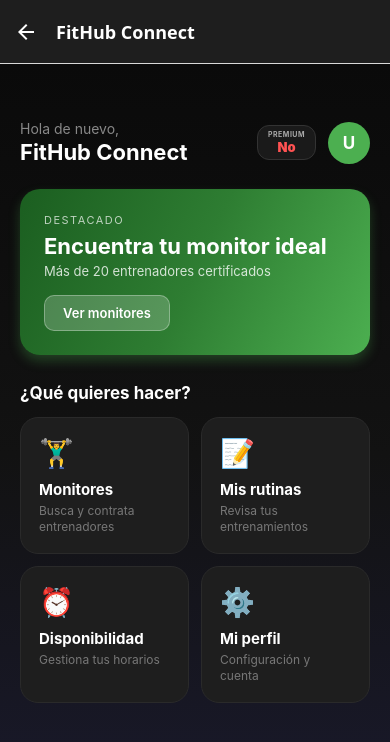
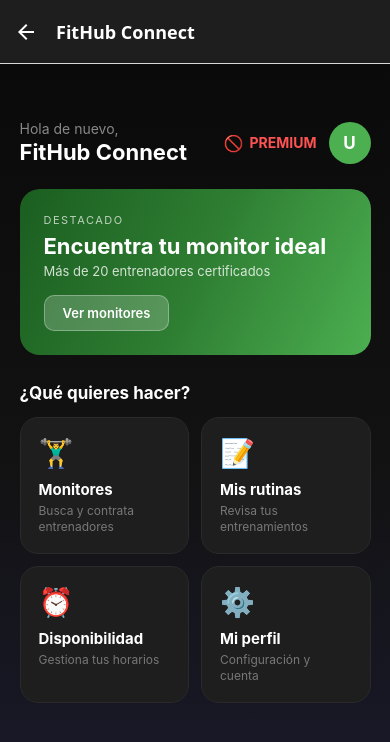
Before and after one commit to GranPatriarca02/FitHub-Connect, a React Native app in the folder mobile/: screen /Home in a window 390 px wide. Shown: the top 742 px of the page. Built offline with nearby package versions, Linux system fonts and the light colour scheme.

Commit message:
refactor: Mejoras en el diseño responsivo web y añadido icono de usuario PREMIUM

```diff
--- a/mobile/src/screens/HomeScreen.jsx
+++ b/mobile/src/screens/HomeScreen.jsx
@@ -1,19 +1,20 @@
 import React, { useState, useCallback } from 'react';
 import {
   View, Text, TouchableOpacity, StyleSheet,
-  ScrollView, Dimensions
+  ScrollView, Dimensions, Platform
 } from 'react-native';
-import { LinearGradient } from 'expo-linear-gradient';
-import AsyncStorage from '@react-native-async-storage/async-storage';
-import { useFocusEffect } from '@react-navigation/native';
+import { LinearGradient } from 'expo-linear-gradient'; // Para esos fondos con degradado pro
+import AsyncStorage from '@react-native-async-storage/async-storage'; // Para leer los datos guardados en el móvil
+import { useFocusEffect } from '@react-navigation/native'; // Vital para refrescar datos al volver a esta pantalla
 
-const { width } = Dimensions.get('window');
+const { width } = Dimensions.get('window'); // Sacamos el ancho de la pantalla para que las cards se ajusten solas
 
 export default function HomeScreen({ navigation }) {
+  // Estados para el nombre y el rol
   const [role, setRole] = useState('FREE');
   const [userName, setUserName] = useState('');
 
-  // Carga los datos cada vez que la pantalla gana el foco (vuelve de otra pantalla)
+  // HOOK clave: se ejecuta cada vez que el usuario entra en Home.
   useFocusEffect(
     useCallback(() => {
       const loadUserData = async () => {
@@ -23,20 +24,22 @@ export default function HomeScreen({ navigation }) {
           if (savedRole) setRole(savedRole);
           if (savedName) setUserName(savedName);
         } catch (e) {
-          console.error("Error cargando datos del usuario", e);
+          console.error("No pudimos leer los datos de AsyncStorage", e);
         }
       };
       loadUserData();
     }, [])
   );
 
+  // Variable de apoyo para no escribir "role === 'CLIENT_PREMIUM'" en todos lados
   const isPremium = role === 'CLIENT_PREMIUM';
 
   return (
+    // El fondo oscuro principal con un toque azul al final
     <LinearGradient colors={['#0a0a0a', '#121212', '#1a1a2e']} style={styles.gradient}>
       <ScrollView contentContainerStyle={styles.container} showsVerticalScrollIndicator={false}>
 
-        {/* Cabecera */}
+        {/* __ CABECERA __ */}
         <View style={styles.header}>
           <View>
             <Text style={styles.greeting}>Hola de nuevo,</Text>
@@ -44,21 +47,34 @@ export default function HomeScreen({ navigation }) {
           </View>
 
           <View style={styles.headerRight}>
-            {/* BADGE DE MEMBRESÍA */}
-            <View style={[styles.premiumBadge, { borderColor: isPremium ? '#4CAF50' : '#333' }]}>
-              <Text style={styles.badgeLabel}>PREMIUM</Text>
-              <Text style={[styles.badgeStatus, { color: isPremium ? '#4CAF50' : '#FF5252' }]}>
-                {isPremium ? 'SÍ' : 'No'}
+            {/* Contenedor para el Badge (Icono + Texto) */}
+            <View style={styles.badgeContainer}>
+              {/* LÓGICA DE ICONOS: Candado si es Free, Check si es Premium */}
+              <Text style={styles.statusIcon}>
+                {isPremium ? '✅' : '🚫'}
+              </Text>
+
+              <Text style={[
+                styles.cardTitle, // Usamos la misma base de fuente que las cards
+                {
+                  color: isPremium ? '#4CAF50' : '#FF5252',
+                  marginBottom: 0,
+                  fontSize: 14 // Un pelín más pequeño para que quepa bien con el icono
+                }
+              ]}>
+                PREMIUM
               </Text>
             </View>
 
             <TouchableOpacity style={styles.avatar} onPress={() => { }}>
-              <Text style={styles.avatarText}>{userName ? userName.charAt(0).toUpperCase() : 'U'}</Text>
+              <Text style={styles.avatarText}>
+                {userName ? userName.charAt(0).toUpperCase() : 'U'}
+              </Text>
             </TouchableOpacity>
           </View>
         </View>
 
-        {/* Banner destacado */}
+        {/* __ BANNER DE PUBLICIDAD __*/}
         <LinearGradient
           colors={['#1b5e20', '#2E7D32', '#4CAF50']}
           style={styles.banner}
@@ -76,7 +92,6 @@ export default function HomeScreen({ navigation }) {
           </TouchableOpacity>
         </LinearGradient>
 
-        {/* Secciones */}
         <Text style={styles.sectionTitle}>¿Qué quieres hacer?</Text>
 
         <View style={styles.cardGrid}>
@@ -107,7 +122,7 @@ export default function HomeScreen({ navigation }) {
         </View>
 
       </ScrollView>
-    </LinearGradient>
+    </LinearGradient >
   );
 }
 
@@ -121,11 +136,12 @@ function ActionCard({ title, desc, icon, onPress }) {
   );
 }
 
+// ___ ESTILOS REPARADOS PARA MÓVIL ___
 const styles = StyleSheet.create({
   gradient: { flex: 1 },
   container: {
-    padding: 20,
-    paddingTop: 56,
+    paddingHorizontal: width * 0.05,
+    paddingTop: Platform.OS === 'android' ? 40 : 56, // Ajuste para notch en Android
     paddingBottom: 40,
   },
   header: {
@@ -149,25 +165,14 @@ const styles = StyleSheet.create({
     fontWeight: 'bold',
     color: '#fff',
   },
-  // ESTILOS DEL BADGE
-  premiumBadge: {
-    backgroundColor: '#1a1a1a',
-    borderWidth: 1,
-    borderRadius: 12,
-    paddingHorizontal: 10,
-    paddingVertical: 4,
+  // Nuevo estilo para alinear icono y texto del badge
+  badgeContainer: {
+    flexDirection: 'row',
     alignItems: 'center',
-    justifyContent: 'center',
+    gap: 6, // Espacio entre el emoji y la palabra PREMIUM
   },
-  badgeLabel: {
-    fontSize: 7,
-    color: '#aaa',
-    fontWeight: 'bold',
-    letterSpacing: 0.5,
-  },
-  badgeStatus: {
-    fontSize: 13,
-    fontWeight: '900',
+  statusIcon: {
+    fontSize: 16, // Tamaño adecuado para el emoji
   },
   avatar: {
     width: 42,
@@ -186,11 +191,6 @@ const styles = StyleSheet.create({
     borderRadius: 20,
     padding: 24,
     marginBottom: 28,
-    shadowColor: '#4CAF50',
-    shadowOffset: { width: 0, height: 6 },
-    shadowOpacity: 0.3,
-    shadowRadius: 12,
-    elevation: 8,
   },
   bannerLabel: {
     fontSize: 11,
@@ -233,10 +233,11 @@ const styles = StyleSheet.create({
   cardGrid: {
     flexDirection: 'row',
     flexWrap: 'wrap',
+    justifyContent: 'space-between',
     gap: 12,
   },
   card: {
-    width: (width - 52) / 2,
+    width: (width - (width * 0.10) - 12) / 2,
     backgroundColor: '#1e1e1e',
     borderRadius: 18,
     padding: 18,
```
